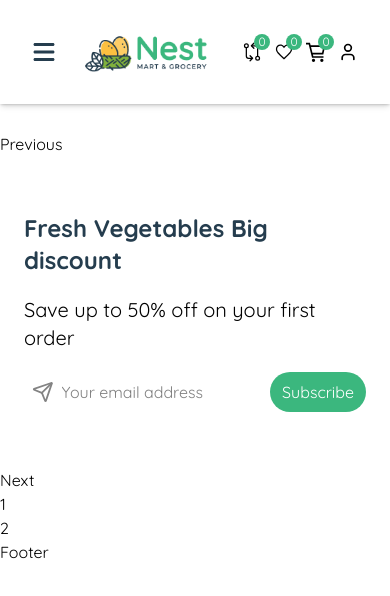
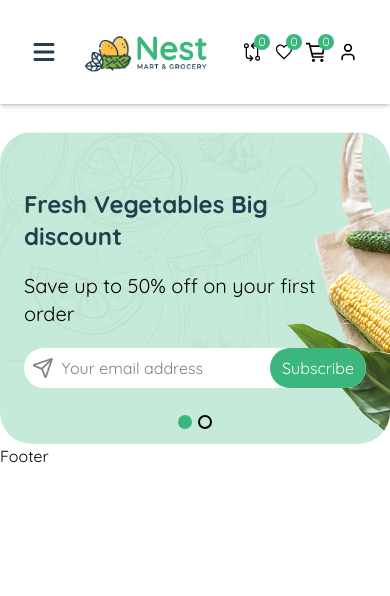
Before and after one commit to Tasnimmou11/E-Commerece_nest, a React (Vite) app: page / in a window 390 px wide. Shown: the top 596 px of the page. Built offline with nearby package versions, Linux system fonts and the light colour scheme.

Commit message:
banner responsive and slide

```diff
--- a/src/components/Home/Banner.jsx
+++ b/src/components/Home/Banner.jsx
@@ -4,19 +4,36 @@ import Slider from "react-slick";
 import "slick-carousel/slick/slick.css";
 
 const Banner = () => {
-
 const settings = {
     dots: true,
     infinite: true,
     speed: 500,
     slidesToShow: 1,
-        slidesToScroll: 1
+    slidesToScroll: 1,
+    arrows: false,
+    appendDots: (dots) => (
+        <div style={{position:"absolute" , bottom:"15px",width:"100%"}}>
+            <ul className="flex justify-center text-[0px] gap-1.5"> {dots} </ul>
+
+        </div>
+
+
+    ),
+    customPaging: (i) => (
+    <div className="w-3.5 h-3.5 rounded-full border-2 border-black"
+
+    >
+        {i + 1}
+    </div>
+    ),
 };
 
 return (
-    <section className="mt-7">
-    <div className="container px-0">
+    <section className="mt-7 ">
+        <div className="container px-0 banner_slider ">
         <Slider {...settings}>
+          {/* slider div */}
+            <div className="">
             <div
               className="px-6 py-14 lg:p-24 bg-no-repeat bg-cover rounded-4xl bg-center md:bg-right"
               style={{ backgroundImage: "url('/banner.png')" }}
@@ -40,7 +57,9 @@ return (
                 </button>
               </div>
             </div>
+            </div>
 
+            <div>
             <div
               className="px-6 py-14 lg:p-24 bg-no-repeat bg-cover rounded-4xl bg-center md:bg-right"
               style={{ backgroundImage: "url('/banner.png')" }}
@@ -64,8 +83,8 @@ return (
                 </button>
               </div>
             </div>
+            </div>
         </Slider>
-
     </div>
     </section>
 );
--- a/src/components/layout/Navigation.jsx
+++ b/src/components/layout/Navigation.jsx
@@ -90,7 +90,7 @@ const Navigation = () => {
             </div>
             {/* main menu mobile device */}
             <nav
-              className={`w-full  h-screen  bg-slate-700 absolute top-0 left-0 transition-all ${
+              className={`w-full z-50 h-screen  bg-slate-700 absolute top-0 left-0 transition-all ${
                 sidebar ? "translate-x-0" : "-translate-x-full"
               }`}
             >
@@ -177,7 +177,7 @@ const Navigation = () => {
                     </li>
                   </ul>
                   {/* sign up box */}
-                  <div className="my-4 mx-3 border border-[#ececec]">
+                  <div className="my-4 mx-3 border border-[#ececec] ">
                   <Link to="/" className="flex items-center px-3 py-4 gap-2">
                     <LuUser className="text-base text-secondary text-brand" />
                     <span className="text-base">Log In/Sign Up</span>
@@ -258,7 +258,7 @@ const Navigation = () => {
               <IoGridOutline /> Browse All Categories <IoChevronDown />
             </h3>
             {show && (
-              <div className="w-md absolute top-22 left-0 p-7 border rounded-md bg-white border-brand grid gap-4 grid-cols-2 ">
+              <div className="z-50 w-md absolute top-22 left-0 p-7 border rounded-md bg-white border-brand grid gap-4 grid-cols-2 ">
                 <div className="flex items-center gap-2  cursor-pointer rounded-sm py-2 px-4 hover:shadow-md hover:border-brand border border-[#ECECEC]">
                   <img src="/dairies.svg" alt="dairies" className="w-6" />
                   <p className="font-bold text-sm hover:text-brand  text-primary">
--- a/src/index.css
+++ b/src/index.css
@@ -14,3 +14,7 @@ body{
   --color-primary:#253D4E;
   ----color-secondary: #7E7E7E;
 }
+
+.banner_slider .slick-dots .slick-active div{
+  @apply bg-brand border-brand;
+}
```
Lines whose indentation alone changed are shown as unchanged.
